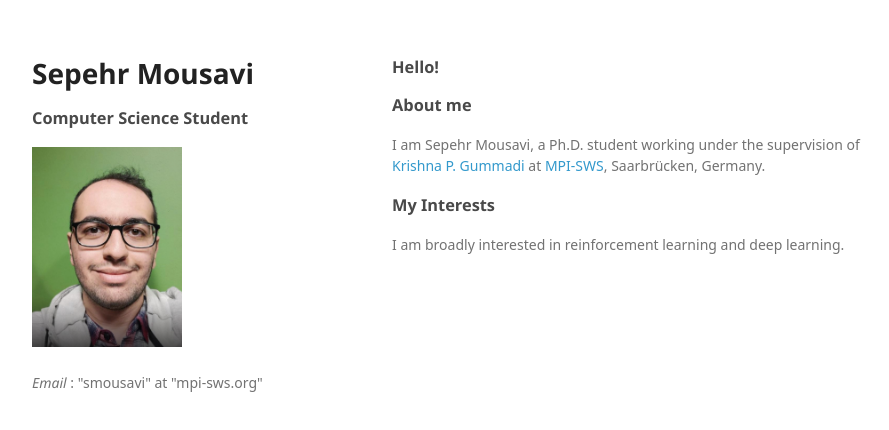
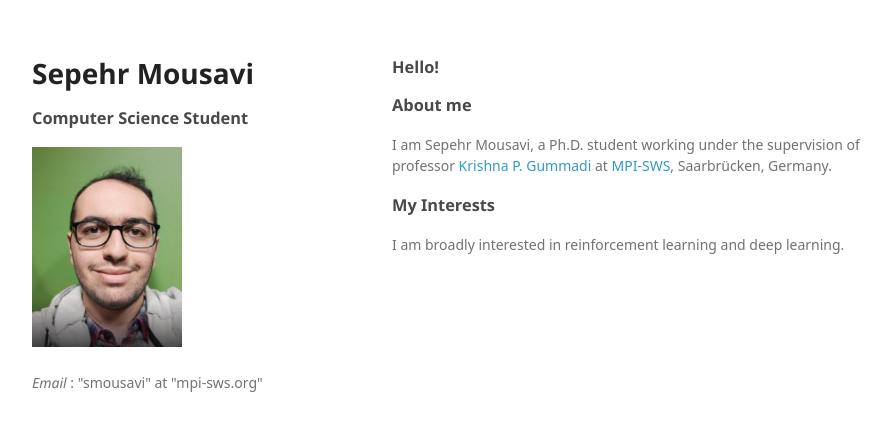
Before and after one commit to sepehrmousavi/sepehrmousavi.github.io, a plain HTML site: page index.html in a window 1280 px wide. Shown: the whole page, without its empty margins (178-1067 px from the left). Drawn offline with Linux system fonts and the light colour scheme; a web font is replaced by a local one.

Commit message:
Update index.html

```diff
--- a/index.html
+++ b/index.html
@@ -30,7 +30,7 @@
 <a id="welcome-to-github-pages" class="anchor" href="#welcome-to-github-pages" aria-hidden="true"><span aria-hidden="true" class="octicon octicon-link"></span></a>Hello!</h3>
 <p>
 <h3>About me</h3> </p>
-<p>I am Sepehr Mousavi, a Ph.D. student working under the supervision of <a href="https://people.mpi-sws.org/~gummadi"/> Krishna P. Gummadi</a> at
+<p>I am Sepehr Mousavi, a Ph.D. student working under the supervision of professor <a href="https://people.mpi-sws.org/~gummadi"/> Krishna P. Gummadi</a> at
 <a href="https://www.mpi-sws.org//"> MPI-SWS</a>, Saarbrücken, Germany.</p>
 <h3>
 <a id="designer-templates" class="anchor" href="#designer-templates" aria-hidden="true"><span aria-hidden="true" class="octicon octicon-link"></span></a>My Interests</h3>
```
